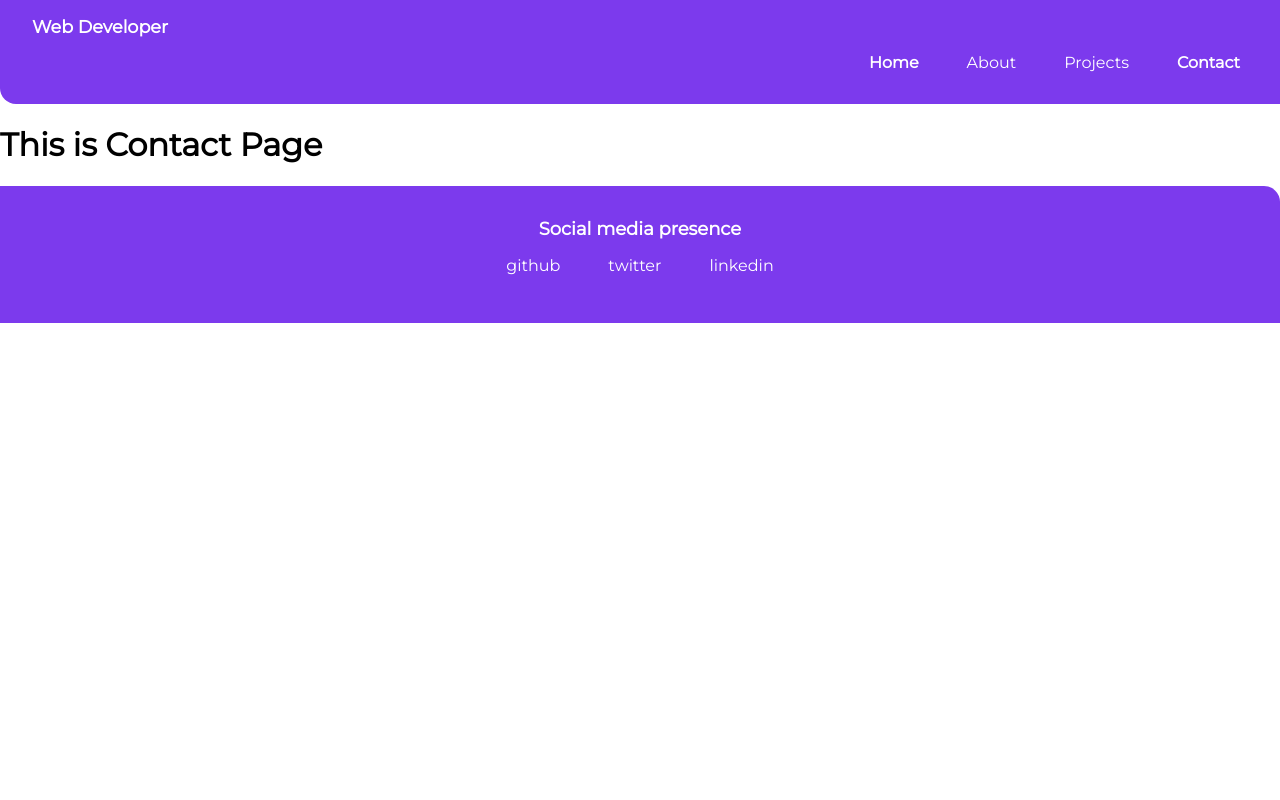
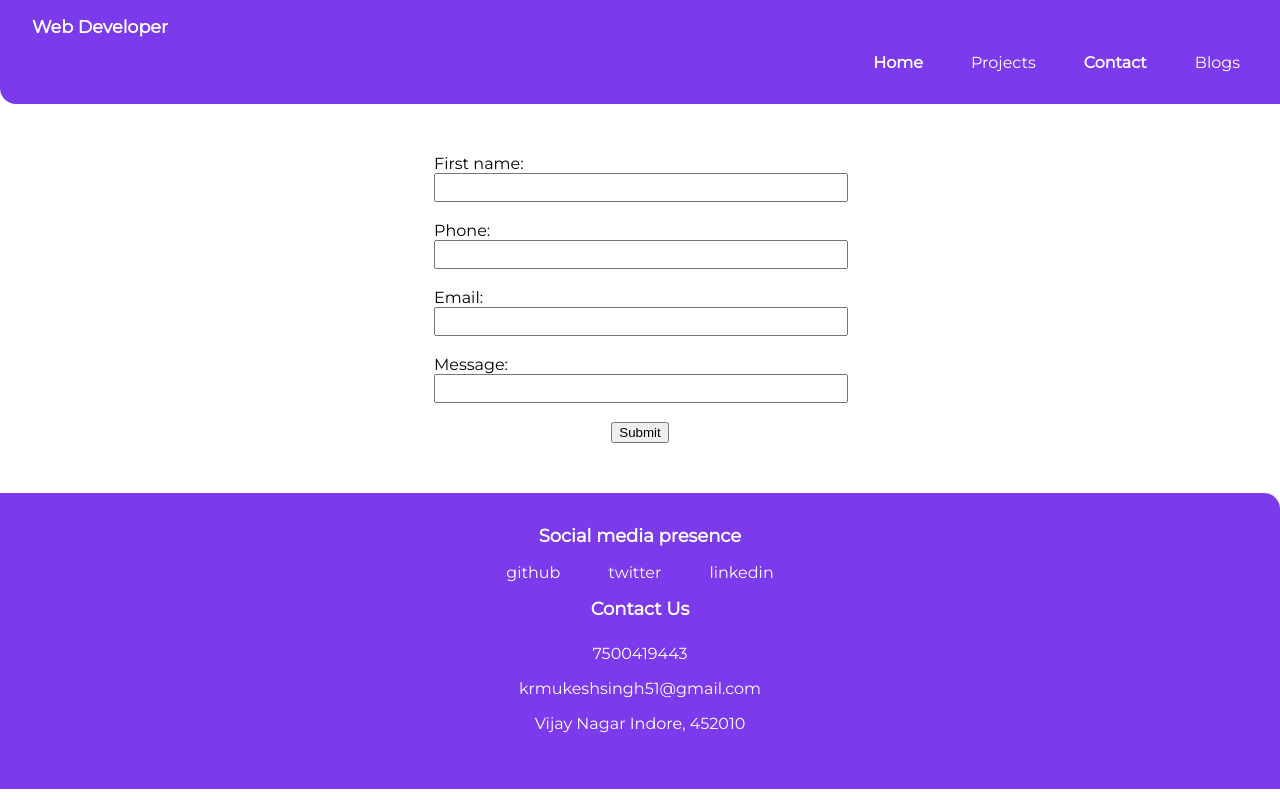
Before and after one commit to krmukesh1/React-Portfolio, a React (Create React App) app: page /contact in a window 1280 px wide. Built offline with nearby package versions, Linux system fonts and the light colour scheme.

Commit message:
added codes

```diff
--- a/src/App.js
+++ b/src/App.js
@@ -2,8 +2,8 @@ import React from "react";
 import { Switch, Route, Redirect } from "react-router-dom";
 import Home from "./Component/Home";
 import Projects from "./Component/Projects";
+import Blogs from "./Component/Blogs";
 import Contact from "./Component/Contact";
-import About from "./Component/About";
 import Navbar from "./Component/Navbar";
 import Footer from "./Component/Footer";
 
@@ -13,9 +13,9 @@ export const App = () => {
       <Navbar />
       <Switch>
         <Route exact path="/" component={Home} />
-        <Route exact path="/about" component={About} />
         <Route exact path="/projects" component={Projects} />
         <Route exact path="/contact" component={Contact} />
+        <Route exact path="/blogs" component={Blogs} />
         <Redirect to="/" />
       </Switch>
       <Footer />
--- a/src/Component/About.jsx
+++ /dev/null
@@ -1,12 +0,0 @@
-import React from "react";
-import web from "../images/hero.svg";
-import Common from "./Common";
-
-const About = () => {
-  return (
-    <>
-      <Common name="Amber Kumar" imgsrc={web} />
-    </>
-  );
-};
-export default About;
--- /dev/null
+++ b/src/Component/Blogs.jsx
@@ -0,0 +1,15 @@
+import React from "react";
+
+const Blogs = () => {
+  return (
+    <>
+      <header className="hero blog">
+        <h1 className="hero-heading">
+          My<span className="heading-inverted"> Blogs</span>
+        </h1>
+        <h1 className="center">COMING SOON....!</h1>
+      </header>
+    </>
+  );
+};
+export default Blogs;
--- a/src/Component/Common.jsx
+++ b/src/Component/Common.jsx
@@ -6,7 +6,10 @@ const Common = (props) => {
     <>
       {/* header  */}
       <header className="hero">
-        <img className="hero-image" src={props.imgsrc} />
+        <img
+          className="hero-image"
+          src={process.env.PUBLIC_URL + "/images/hero.svg"}
+        />
         <h1 className="hero-heading">
           Hey! I am <span className="heading-inverted"> {props.name}</span>
         </h1>
@@ -14,11 +17,8 @@ const Common = (props) => {
       {/* offwhite section  */}
       <section className="section ow">
         <div className="container container-center">
-          <h1>Technology</h1>
-          <p>
-            I am familiar with HTML5, CSS3, Bootstrap, Git, Javascript, ReactJs,
-            NodeJs and Web Hosting
-          </p>
+          <h1>{props.techtitle}</h1>
+          <p>{props.techcontent}</p>
         </div>
       </section>
       {/* white section  */}
@@ -42,7 +42,7 @@ const Common = (props) => {
             I am also working on some technical and non technical blogs. I like
             to documnet my joourney of learning
           </p>
-          <NavLink className="link link-secondary" to="/">
+          <NavLink className="link link-secondary" to="/blogs">
             Read Blogs
           </NavLink>
         </div>
--- a/src/Component/Contact.jsx
+++ b/src/Component/Contact.jsx
@@ -1,9 +1,74 @@
-import React from "react";
+import React, { useState } from "react";
 
 const Contact = () => {
+  const [data, setData] = useState({
+    name: "",
+    phone: "",
+    email: "",
+    msg: "",
+  });
+  const InputEvent = (event) => {
+    const { name, value } = event.target;
+
+    setData((preVal) => {
+      return {
+        ...preVal,
+        [name]: value,
+      };
+    });
+  };
+
+  const formSubmit = (e) => {
+    e.preventDefault();
+    alert(`${data.name} ${data.phone} ${data.email} ${data.msg}`);
+  };
   return (
     <>
-      <h1>This is Contact Page</h1>
+      <div className="container container-center">
+        <form onSubmit={formSubmit}>
+          <label htmlFor="fname">First name:</label>
+          <br />
+          <input
+            type="text"
+            onChange={InputEvent}
+            value={data.fname}
+            id="name"
+            name="name"
+          />
+          <br />
+          <label htmlFor="phone">Phone:</label>
+          <br />
+          <input
+            type="phone"
+            onChange={InputEvent}
+            value={data.phone}
+            id="phone"
+            name="phone"
+          />
+          <br />
+          <label htmlFor="Email">Email:</label>
+          <br />
+          <input
+            type="email"
+            onChange={InputEvent}
+            value={data.email}
+            id="email"
+            name="email"
+          />
+          <br />
+          <label htmlFor="message">Message:</label>
+          <br />
+          <input
+            type="textarea"
+            onChange={InputEvent}
+            value={data.msg}
+            id="msg"
+            name="msg"
+          />
+          <br />
+          <input type="submit" />
+        </form>
+      </div>
     </>
   );
 };
--- a/src/Component/Footer.jsx
+++ b/src/Component/Footer.jsx
@@ -4,27 +4,39 @@ const Footer = () => {
   return (
     <>
       {/* footer */}
-      <footer class="footer ">
-        <div class="footer-header">Social media presence</div>
-        <ul class="social-links list-non-bullet">
-          <li class="list-item-inline">
+      <footer className="footer ">
+        <div className="footer-header">Social media presence</div>
+        <ul className="social-links list-non-bullet">
+          <li className="list-item-inline">
             {" "}
-            <a class="link" href="https://github.com/krmukesh1">
+            <a className="link" href="https://github.com/krmukesh1">
               github
             </a>
           </li>
-          <li class="list-item-inline">
-            <a class="link" href="https://twitter.com/Mukku_51">
+          <li className="list-item-inline">
+            <a className="link" href="https://twitter.com/Mukku_51">
               twitter
             </a>
           </li>
-          <li class="list-item-inline">
+          <li className="list-item-inline">
             <a
-              class="link"
+              className="link"
               href="https://www.linkedin.com/in/mukesh-kumar-286162141/"
             >
               linkedin
             </a>
+          </li>
+        </ul>
+        <div className="footer-header">Contact Us</div>
+        <ul className="social-links list-non-bullet contact">
+          <li className="list-item-inline">
+            <a>7500419443</a>
+          </li>
+          <li className="list-item-inline">
+            <a>krmukeshsingh51@gmail.com</a>
+          </li>
+          <li className="list-item-inline">
+            <a>Vijay Nagar Indore, 452010</a>
           </li>
         </ul>
       </footer>
--- a/src/Component/Home.jsx
+++ b/src/Component/Home.jsx
@@ -1,12 +1,14 @@
 import React from "react";
-import { NavLink } from "react-router-dom";
-import web from "../images/hero.svg";
 import Common from "./Common";
 
 const Home = () => {
   return (
     <>
-      <Common name="Mukesh Kumar" imgsrc={web} />
+      <Common
+        name="Mukesh Kumar"
+        techtitle="Technology"
+        techcontent="I am familiar with HTML5, CSS3, Bootstrap, Git, Javascript, ReactJs, NodeJs and Web Hosting"
+      />
     </>
   );
 };
--- a/src/Component/Navbar.jsx
+++ b/src/Component/Navbar.jsx
@@ -18,11 +18,6 @@ const Navbar = () => {
             </NavLink>
           </li>
           <li className="list-item-inline">
-            <NavLink activeClassName="active-menu" className="link" to="/about">
-              About
-            </NavLink>
-          </li>
-          <li className="list-item-inline">
             <NavLink
               activeClassName="active-menu"
               className="link"
@@ -40,11 +35,11 @@ const Navbar = () => {
               Contact
             </NavLink>
           </li>
-          {/* <li className="list-item-inline">
-            <NavLink activeClassName="active-menu" className="link" to="blog">
+          <li className="list-item-inline">
+            <NavLink activeClassName="active-menu" className="link" to="/blogs">
               Blogs
             </NavLink>
-          </li> */}
+          </li>
         </ul>
       </nav>
     </>
--- a/src/Component/Projects.jsx
+++ b/src/Component/Projects.jsx
@@ -1,6 +1,6 @@
 import React from "react";
 import Card from "./Card";
-import Prodata from "./Prodata";
+import Prodata from "../data/Prodata";
 
 const Projects = () => {
   return (
@@ -21,7 +21,8 @@ const Projects = () => {
                 title={val.title}
                 date={val.date}
                 content={val.content}
-                link={val.link}
+                plink={val.plink}
+                slink={val.slink}
                 primary_button={val.primary_button}
                 secondary_button={val.secondary_button}
               />
--- a/src/index.css
+++ b/src/index.css
@@ -48,7 +48,10 @@ hr {
   display: inline;
   padding: 0rem 0.5rem;
 }
-
+.contact .list-item-inline {
+  display: block;
+  padding: 0.5rem;
+}
 /* navigation */
 .navigation {
   background-color: var(--primary-color);
@@ -72,6 +75,9 @@ hr {
 /* header */
 .hero {
   padding: 2rem;
+}
+.blog {
+  padding: 8.1rem;
 }
 .hero .hero-image {
   max-width: 300px;
@@ -123,7 +129,22 @@ hr {
   animation-duration: 4s;
   animation-iteration-count: infinite;
 }
-
+form {
+  padding: 50px 94px;
+}
+input#name,
+input#phone,
+input#email,
+input#msg {
+  width: 400px;
+  padding: 5px;
+  margin: 0 auto;
+  display: flex;
+}
+input[type="submit"] {
+  display: flex;
+  margin: 0 auto;
+}
 @keyframes example {
   0% {
     color: red;
@@ -139,7 +160,7 @@ hr {
   }
 }
 
-@media (min-device-width: 350px) and (max-device-width: 500px) {
+@media (min-device-width: 350px) and (max-device-width: 768px) {
   .navigation {
     background-color: var(--primary-color);
     color: #fff;
@@ -154,4 +175,15 @@ hr {
     display: inline;
     padding: 0rem 0rem;
   }
+  form {
+    padding: 50px 56px;
+  }
+  input#fname,
+  input#lname,
+  input#email {
+    width: 200px;
+    padding: 5px;
+    margin: 0 auto;
+    display: flex;
+  }
 }
```
Also changed, not shown: src/data/Prodata.jsx (renamed from src/Component/Prodata.jsx, +10 -6 lines), public/images/hero.svg (renamed from src/images/hero.svg).
